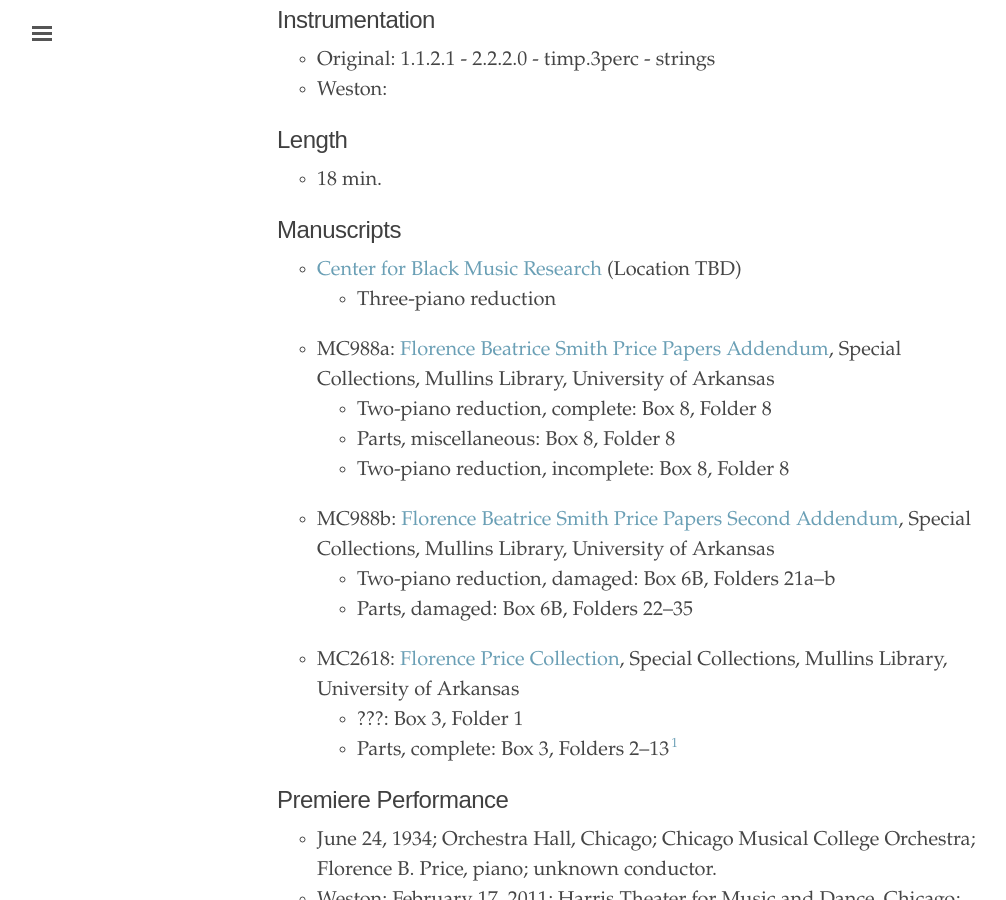
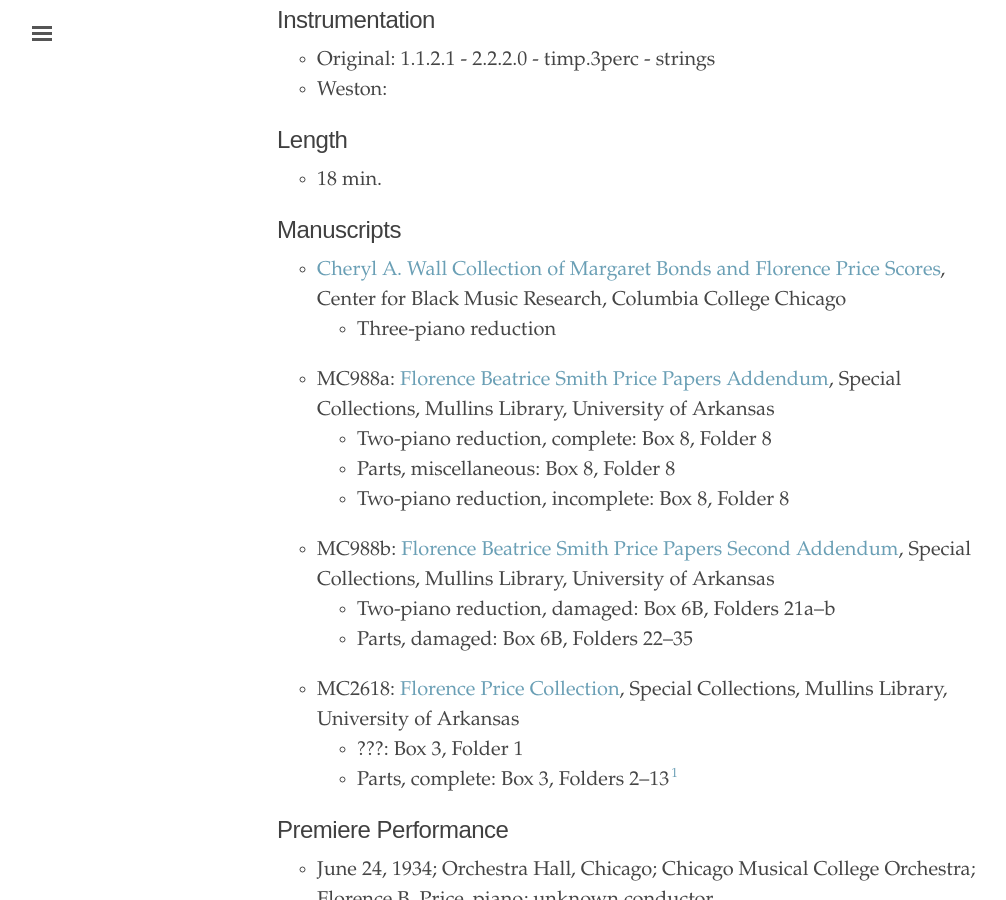
Before and after one commit to dwshadle/florence-price-catalog, a Jekyll site: the page built from _texts/price-piano_concerto_no1.md, in a window 1280 px wide and 900 px high, scrolled down 427 px. Shown: the whole window, without its empty margins (3-1009 px from the left). Built offline with Jekyll 4.4.1, drawn with Linux system fonts in a browser that asks for light colours.

Commit message:
Update price-piano_concerto_no1.md

```diff
--- a/_texts/price-piano_concerto_no1.md
+++ b/_texts/price-piano_concerto_no1.md
@@ -22,7 +22,7 @@
 - 18 min.
 
 ## Manuscripts
-- <a href="https://digitalcommons.colum.edu/cmbr_guides/index.3.html" target="_blank">Center for Black Music Research</a> (Location TBD)
+- <a href="https://digitalcommons.colum.edu/cmbr_guides/index.3.html" target="_blank">Cheryl A. Wall Collection of Margaret Bonds and Florence Price Scores</a>, Center for Black Music Research, Columbia College Chicago
     * Three-piano reduction
 - MC988a: <a href="https://uark.as.atlas-sys.com/repositories/2/resources/1522" target="_blank">Florence Beatrice Smith Price Papers Addendum</a>, Special Collections, Mullins Library, University of Arkansas
     * Two-piano reduction, complete: Box 8, Folder 8
```
